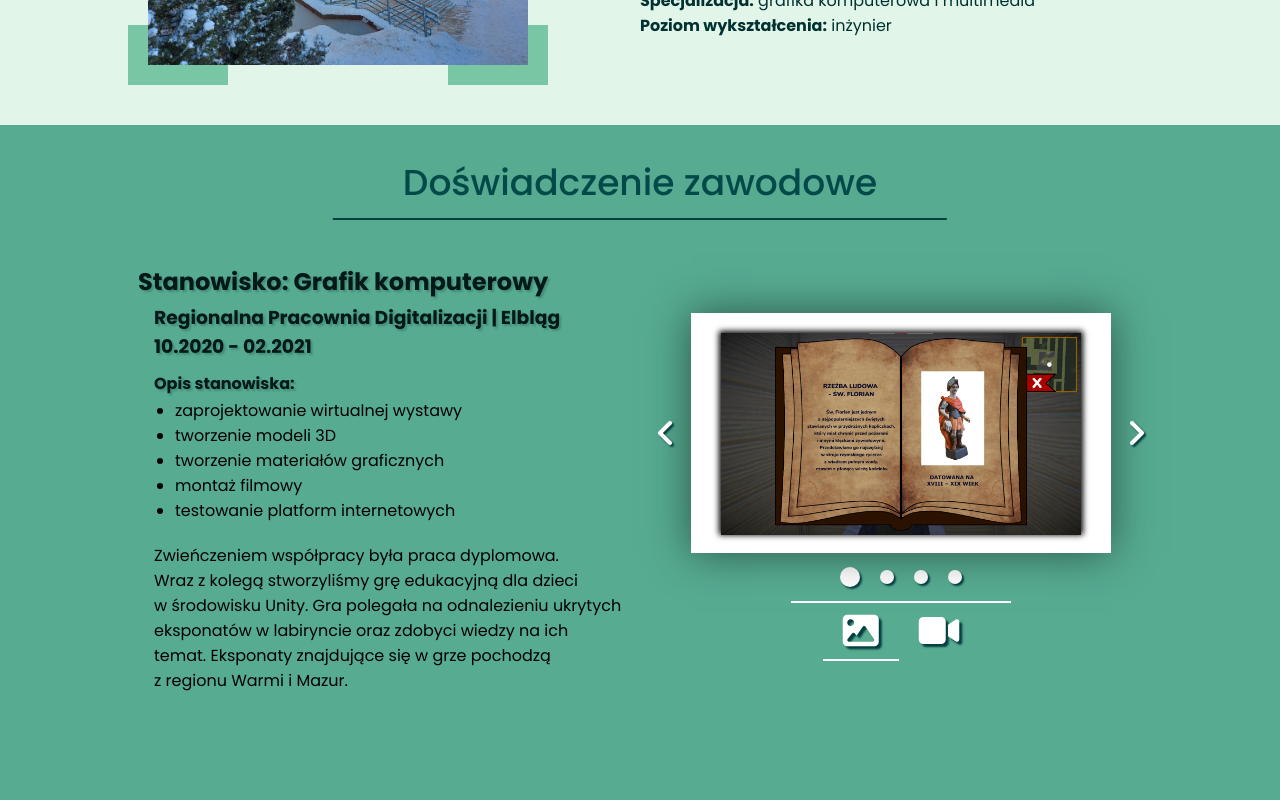
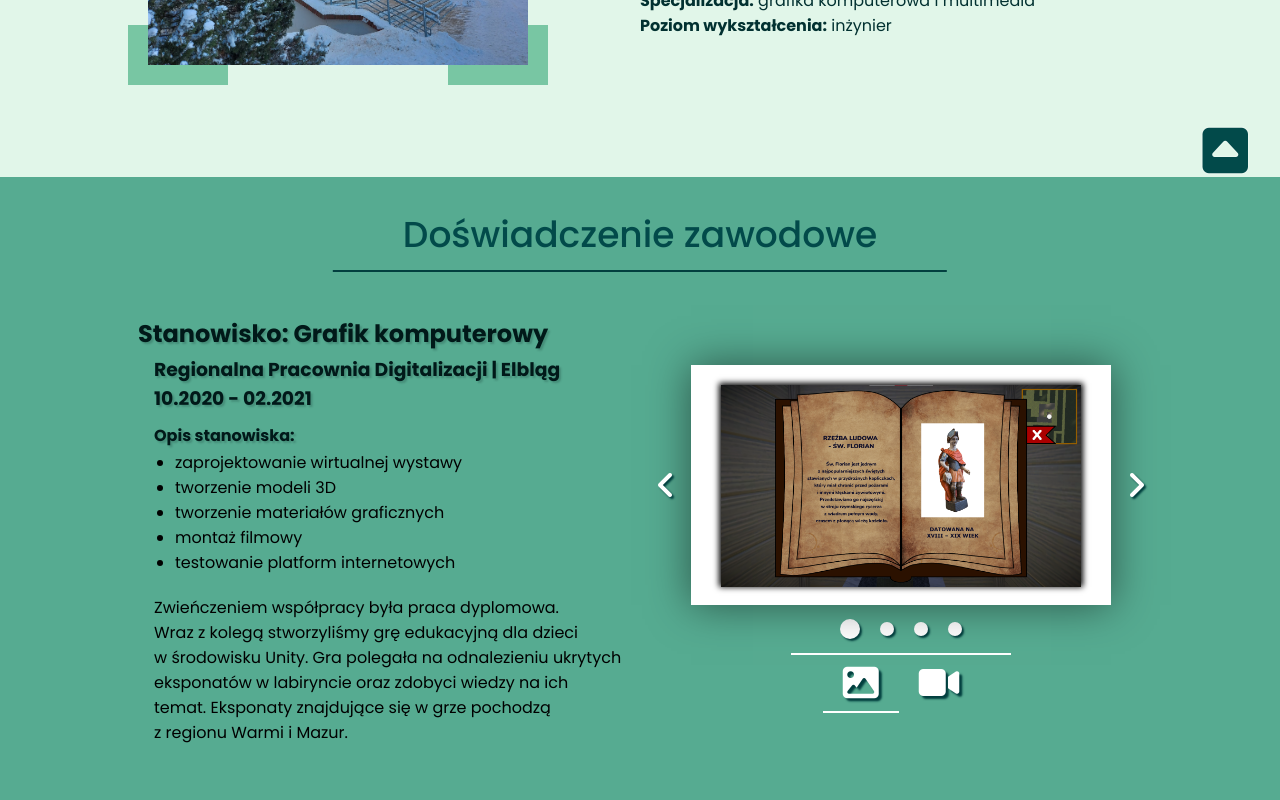
Before and after one commit to JAKUBSAJKO/project-to-cv, a React (Create React App) app: page / in a window 1280 px wide. Shown: the part 1140-1940 px from the top of the page. Built offline with nearby package versions, Linux system fonts and the light colour scheme.

Commit message:
return arrow done

```diff
--- a/src/App.css
+++ b/src/App.css
@@ -11,3 +11,20 @@ body {
   overflow-x: hidden;
   background: rgba(197, 238, 212, 0.5);
 }
+
+.return-button {
+  position: -webkit-sticky;
+  position: sticky;
+  text-align: end;
+  top: 87.5vh;
+  padding-right: 2.5vw;
+  z-index: 1;
+}
+
+.return-button i {
+  font-size: 52px;
+  padding-left: 10px;
+  color: hsl(180, 94%, 15%);
+  cursor: pointer;
+  text-shadow: 0 0 2px rgb(255, 255, 255);
+}
--- a/src/App.js
+++ b/src/App.js
@@ -9,6 +9,7 @@ import Languages from "./components/languages/Languages";
 import Contact from "./components/contact/Contact";
 import Footer from "./components/footer/Footer";
 import Nav from "./components/nav/Nav";
+import { Link } from "react-scroll";
 
 function App() {
   return (
@@ -16,6 +17,18 @@ function App() {
       <Nav />
       <Name />
       <Education />
+      <div className="return-button">
+        <Link
+          activeClass="active"
+          to="name"
+          spy={true}
+          smooth={true}
+          offset={0}
+          duration={1600}
+        >
+          <i class="fas fa-caret-square-up"></i>
+        </Link>
+      </div>
       <Workexp />
       <Skills />
       <Interests />
--- a/src/components/footer/Footer.css
+++ b/src/components/footer/Footer.css
@@ -35,14 +35,3 @@
   font-size: 14px;
   font-weight: 300;
 }
-
-.arrow {
-  position: absolute;
-  bottom: 20px;
-  right: 24px;
-}
-
-.arrow i {
-  font-size: 48px;
-  cursor: pointer;
-}
--- a/src/components/footer/Footer.js
+++ b/src/components/footer/Footer.js
@@ -1,6 +1,5 @@
 import React from "react";
 import "./Footer.css";
-import { Link } from "react-scroll";
 
 const Footer = () => {
   return (
@@ -25,18 +24,6 @@ const Footer = () => {
         </a>
       </div>
       <h3>Made by Jakub Sajko</h3>
-      <div className="arrow">
-        <Link
-          activeClass="active"
-          to="name"
-          spy={true}
-          smooth={true}
-          offset={0}
-          duration={2000}
-        >
-          <i class="fas fa-caret-square-up"></i>
-        </Link>
-      </div>
     </div>
   );
 };
```
